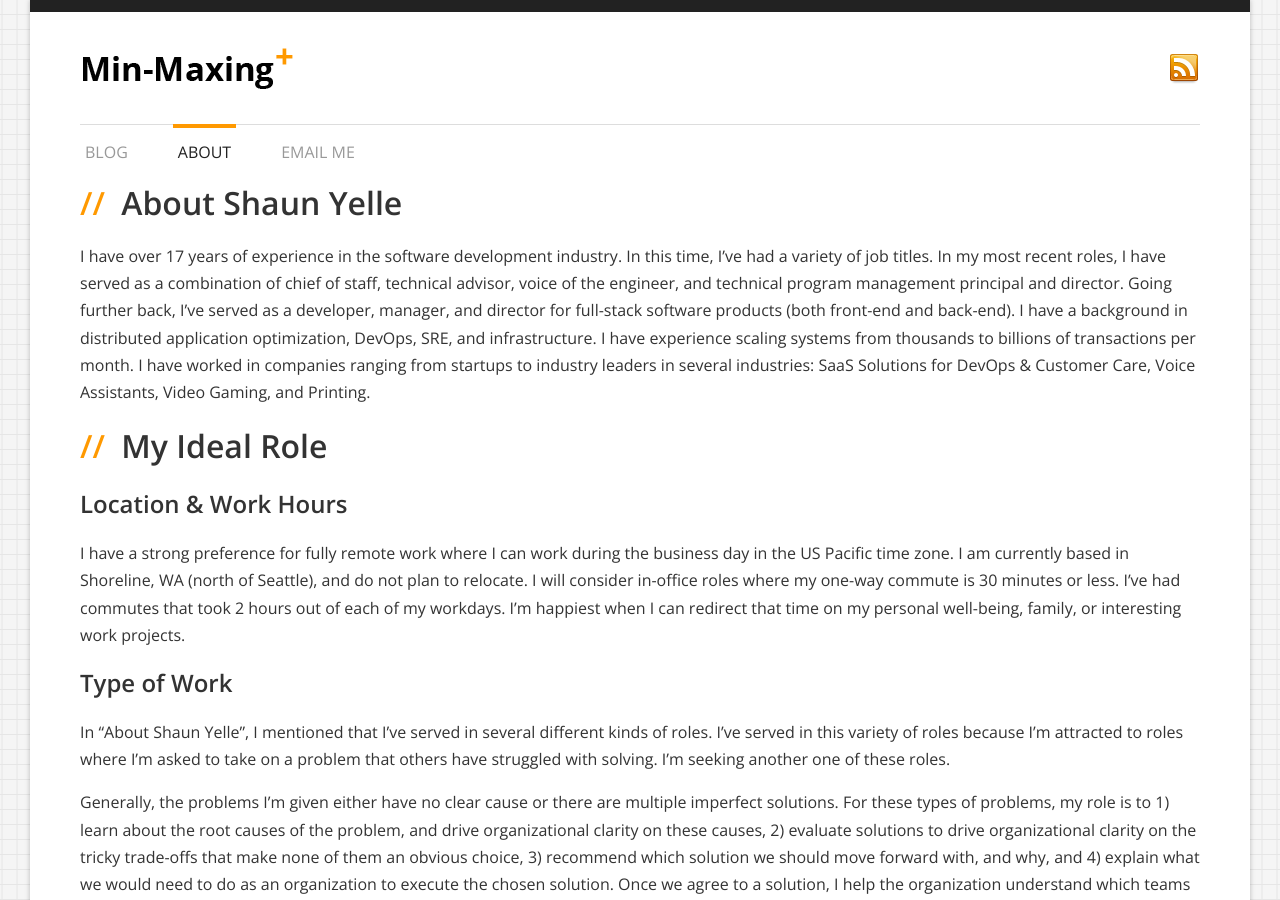
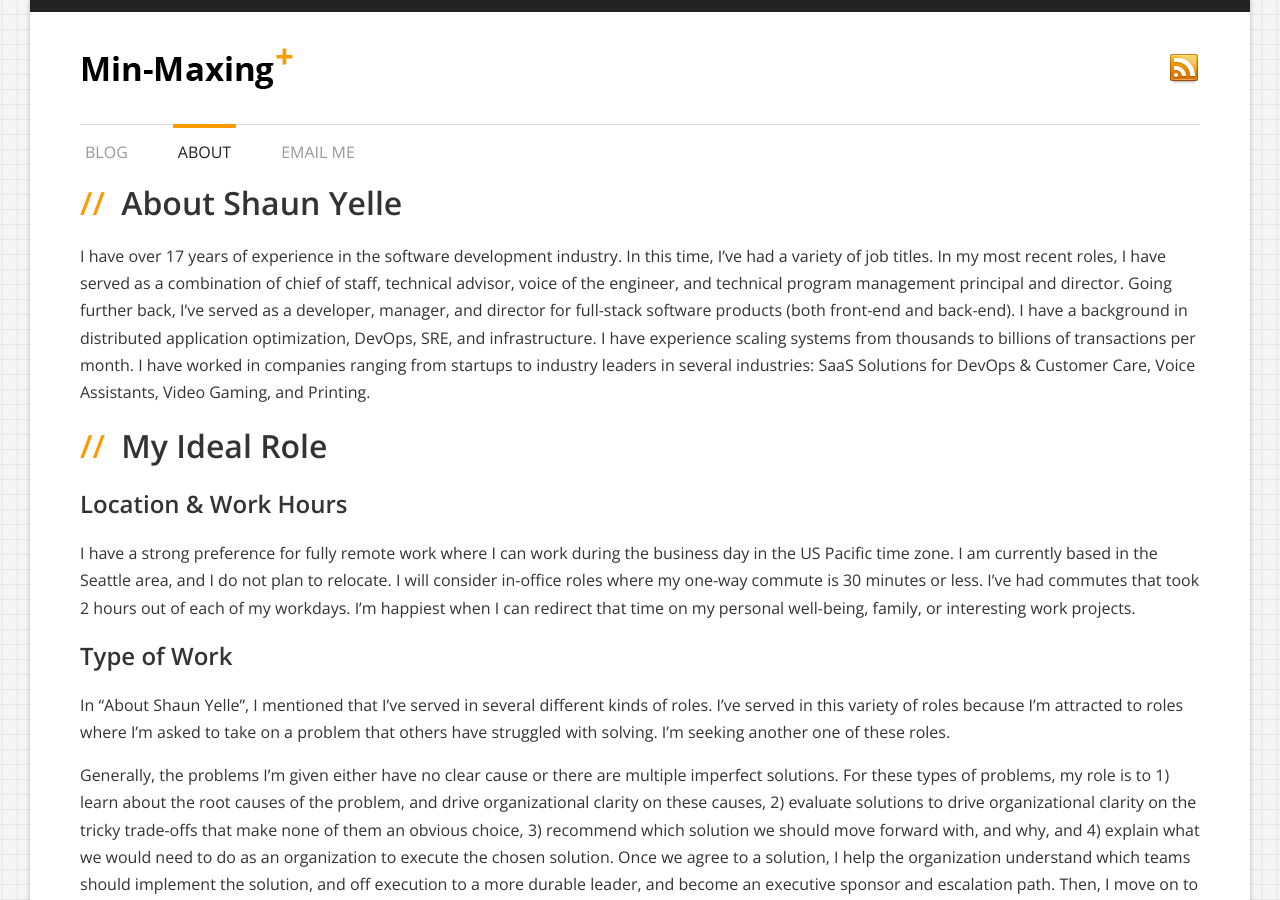
Before and after one commit to syelle/syelle.github.com, a Jekyll site: the page built from about/shaun-yelle.html, in a window 1280 px wide and 900 px high. Built offline with Jekyll 4.4.1, drawn with Linux system fonts in a browser that asks for light colours.

Commit message:
tweak "about me"

```diff
--- a/about/shaun-yelle.html
+++ b/about/shaun-yelle.html
@@ -12,7 +12,7 @@ canonical: /about/shaun-yelle/
 
 					<h2><span class="slash">//</span> My Ideal Role</h2>
 					<h3>Location & Work Hours</h3>
-					<p>I have a strong preference for fully remote work where I can work during the business day in the US Pacific time zone. I am currently based in Shoreline, WA (north of Seattle), and do not plan to relocate. I will consider in-office roles where my one-way commute is 30 minutes or less. I’ve had commutes that took 2 hours out of each of my workdays. I’m happiest when I can redirect that time on my personal well-being, family, or interesting work projects.</p>
+					<p>I have a strong preference for fully remote work where I can work during the business day in the US Pacific time zone. I am currently based in the Seattle area, and I do not plan to relocate. I will consider in-office roles where my one-way commute is 30 minutes or less. I’ve had commutes that took 2 hours out of each of my workdays. I’m happiest when I can redirect that time on my personal well-being, family, or interesting work projects.</p>
 
 					<h3>Type of Work</h3>
 					<p>In “About Shaun Yelle”, I mentioned that I’ve served in several different kinds of roles. I’ve served in this variety of roles because I’m attracted to roles where I’m asked to take on a problem that others have struggled with solving. I’m seeking another one of these roles.</p>
```
